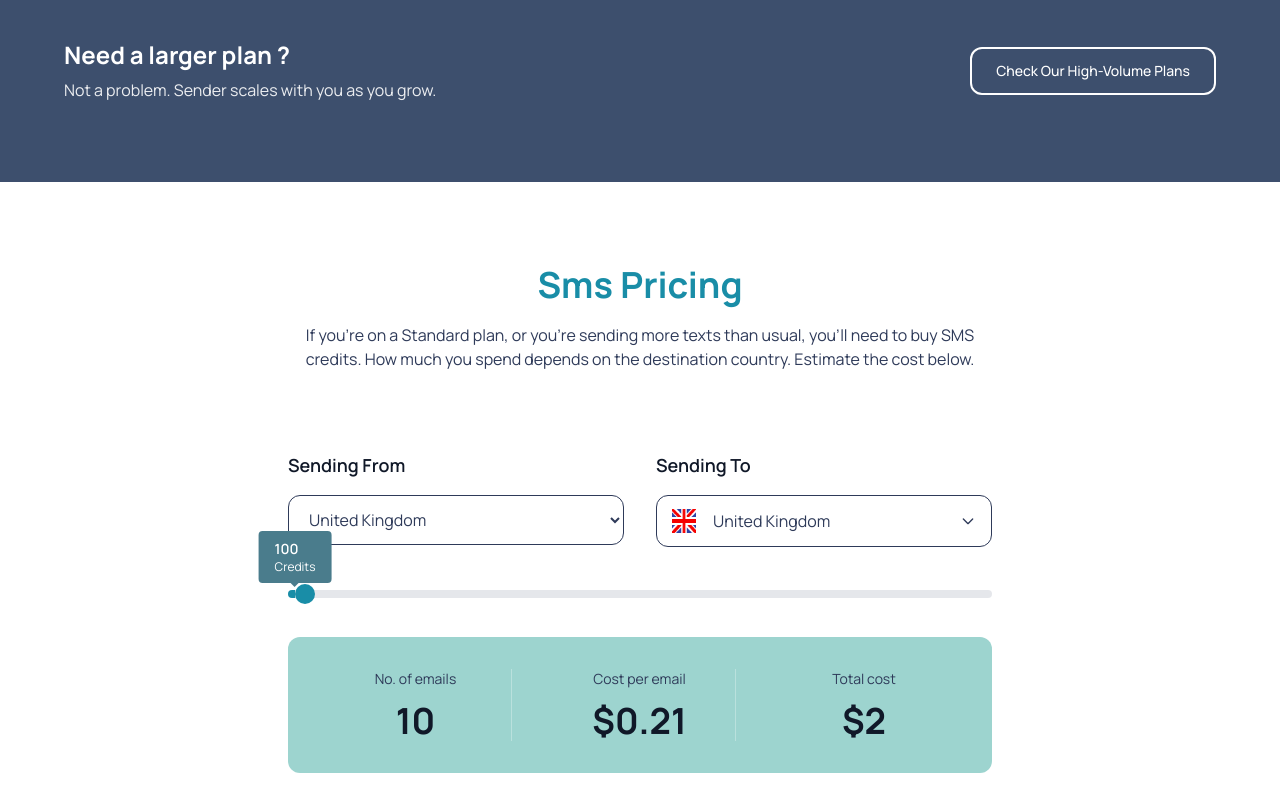
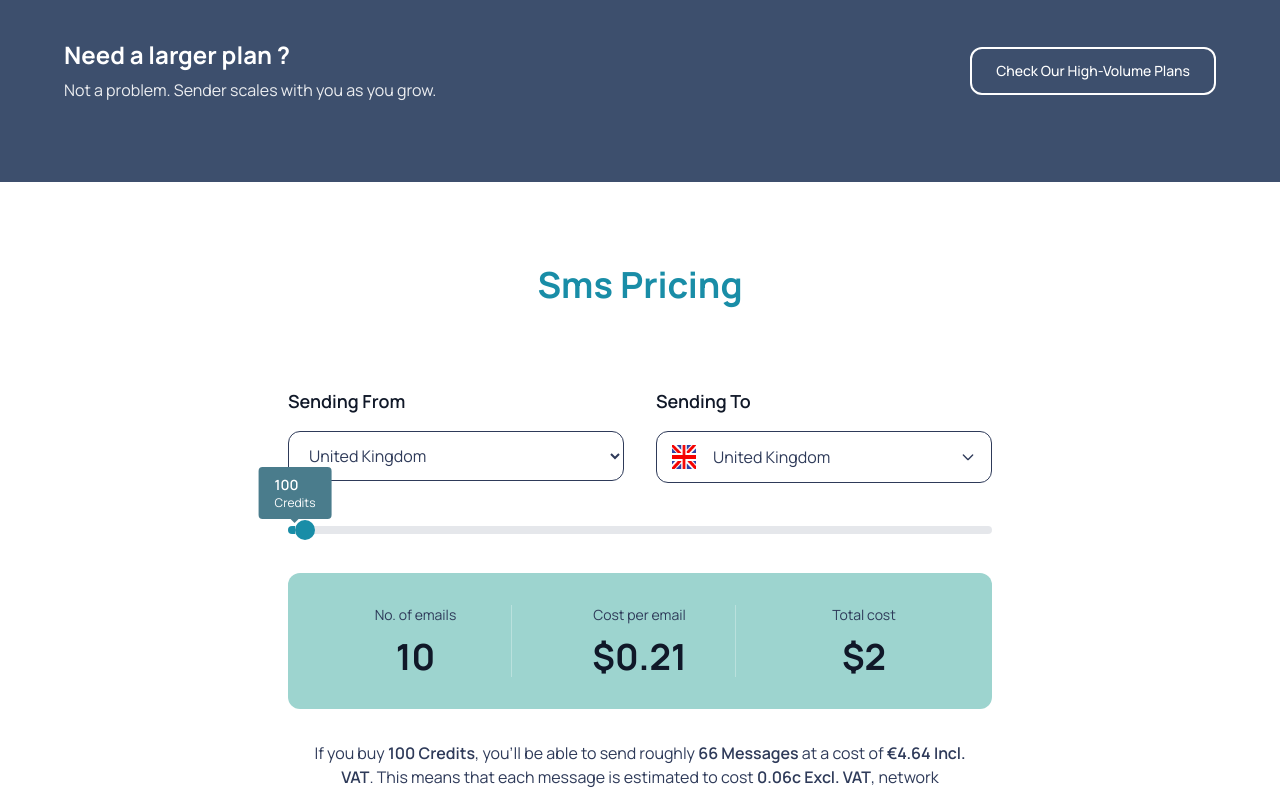
Before and after one commit to hrihorianvilen-netizen/mailerblend, a Next.js app: page /pricing in a window 1280 px wide. Shown: the part 2000-2793 px from the top of the page. Built offline with nearby package versions, Linux system fonts and the light colour scheme.

Commit message:
fix: updated header and sms pricing

```diff
--- a/src/app/(main)/pricing/page.tsx
+++ b/src/app/(main)/pricing/page.tsx
@@ -339,9 +339,6 @@ export default function PricingPage() {
               <h2 className="text-2xl sm:text-3xl md:text-4xl font-bold text-[#198DA7] mb-4">
                 Sms Pricing
               </h2>
-              <p className="text-sm sm:text-base text-gray-700 max-w-2xl mx-auto">
-                {`If you're on a Standard plan, or you're sending more texts than usual, you'll need to buy SMS credits. How much you spend depends on the destination country. Estimate the cost below.`}
-              </p>
             </div>
 
             {/* Calculator */}
@@ -427,8 +424,29 @@ export default function PricingPage() {
                 </div>
               </div>
 
-              {/* Get a Quote Button */}
+              {/* Get a Quote Section */}
               <div className="text-center">
+                <p className="text-sm sm:text-base text-gray-700 max-w-2xl mx-auto mb-4">
+                  {(() => {
+                    const credits = sendingPlan === 0 ? 4000 : sendingPlan;
+                    const messages = Math.floor(credits / 1.496); // 1.496 credits per message ≈ 3340 msgs per 5000 credits
+                    const costPerCredit = 0.037752; // €188.76 / 5000 credits
+                    const totalCost = credits * costPerCredit;
+                    const costPerMessage = (totalCost / messages).toFixed(2); // Euro per message
+                    const vatMultiplier = 1.23; // 23% VAT (EU example)
+                    const totalInclVAT = (totalCost * vatMultiplier).toFixed(2);
+
+                    return (
+                      <>
+                        If you buy <span className="font-semibold">{credits.toLocaleString()} Credits</span>, you'll be able to send roughly{' '}
+                        <span className="font-semibold">{messages.toLocaleString()} Messages</span> at a cost of{' '}
+                        <span className="font-semibold">€{totalInclVAT} Incl. VAT</span>. This means that each message is estimated to cost{' '}
+                        <span className="font-semibold">{costPerMessage}c Excl. VAT</span>, network dependent.
+                      </>
+                    );
+                  })()}
+                </p>
+
                 <Button size="lg" className="bg-[#3D4F6D] text-white hover:bg-[#2D3F5D] px-12">
                   Get a Quote
                 </Button>
--- a/src/app/(main)/transactional-sms-api/page.tsx
+++ b/src/app/(main)/transactional-sms-api/page.tsx
@@ -64,9 +64,6 @@ export default function SmsApiPage() {
                   <h2 className="text-2xl sm:text-3xl font-bold text-[#198DA7] mb-4">
                     SMS Pricing
                   </h2>
-                  <p className="text-sm sm:text-base text-gray-700">
-                    {`If you're on a Standard plan, or you're sending more texts than usual, you'll need to buy SMS credits. How much you spend depends on the destination country. Estimate the cost below.`}
-                  </p>
                 </div>
 
                 {/* Country Selectors */}
@@ -149,9 +146,29 @@ export default function SmsApiPage() {
                     </div>
                   </div>
                 </div>
+                {/* Get a Quote Section */}
+                <div className="text-center">
+                  <p className="text-sm sm:text-base text-gray-700 max-w-2xl mx-auto mb-4">
+                    {(() => {
+                      const credits = sendingPlan === 0 ? 4000 : sendingPlan;
+                      const messages = Math.floor(credits / 1.496); // 1.496 credits per message ≈ 3340 msgs per 5000 credits
+                      const costPerCredit = 0.037752; // €188.76 / 5000 credits
+                      const totalCost = credits * costPerCredit;
+                      const costPerMessage = (totalCost / messages).toFixed(2); // Euro per message
+                      const vatMultiplier = 1.23; // 23% VAT (EU example)
+                      const totalInclVAT = (totalCost * vatMultiplier).toFixed(2);
 
-                {/* Get a Quote Button */}
-                <div className="text-center">
+                      return (
+                        <>
+                          If you buy <span className="font-semibold">{credits.toLocaleString()} Credits</span>, you'll be able to send roughly{' '}
+                          <span className="font-semibold">{messages.toLocaleString()} Messages</span> at a cost of{' '}
+                          <span className="font-semibold">${totalInclVAT} Incl. VAT</span>. This means that each message is estimated to cost{' '}
+                          <span className="font-semibold">{costPerMessage}c Excl. VAT</span>, network dependent.
+                        </>
+                      );
+                    })()}
+                  </p>
+
                   <Button size="lg" className="bg-[#3D4F6D] text-white hover:bg-[#2D3F5D] px-12">
                     Get a Quote
                   </Button>
--- a/src/components/layout/Header.tsx
+++ b/src/components/layout/Header.tsx
@@ -1,11 +1,12 @@
 'use client';
 
-import React, { useState } from 'react';
+import React, { useState, useRef, useEffect } from 'react';
 import Link from 'next/link';
 import Image from 'next/image';
 import { Menu, X, User, ChevronDown } from 'lucide-react';
 import { Container } from '@/components/ui/Container';
 import { Button } from '@/components/ui/Button';
+import { AnimatePresence, motion } from 'framer-motion';
 
 const featuresLinks = [
   { label: 'Email Marketing Automation', href: '/email-marketing-automation' },
@@ -21,6 +22,26 @@ export const Header = () => {
   const [mobileMenuOpen, setMobileMenuOpen] = useState(false);
   const [featuresOpen, setFeaturesOpen] = useState(false);
   const [mobileFeaturesOpen, setMobileFeaturesOpen] = useState(false);
+
+  const featuresRef = useRef<HTMLDivElement>(null);
+
+  useEffect(() => {
+    const handleClickOutside = (event: MouseEvent) => {
+      if (featuresRef.current && !featuresRef.current.contains(event.target as Node)) {
+        setFeaturesOpen(false);
+      }
+    };
+
+    if (featuresOpen) {
+      document.addEventListener('mousedown', handleClickOutside);
+    } else {
+      document.removeEventListener('mousedown', handleClickOutside);
+    }
+
+    return () => {
+      document.removeEventListener('mousedown', handleClickOutside);
+    };
+  }, [featuresOpen]);
 
   return (
     <header className="bg-header-bg border-gray-400 sticky top-0 z-50">
@@ -40,33 +61,39 @@ export const Header = () => {
               Home
             </Link>
 
-            {/* Features Dropdown */}
-            <div
-              className="relative"
-              onMouseEnter={() => setFeaturesOpen(true)}
-              onMouseLeave={() => setFeaturesOpen(false)}
-            >
+            <div className="relative" ref={featuresRef}>
               <button
+                onClick={() => setFeaturesOpen(!featuresOpen)}
                 className="flex items-center gap-1 text-foreground hover:text-primary transition-colors duration-200 font-medium"
               >
                 Features
-                <ChevronDown className={`w-4 h-4 transition-transform ${featuresOpen ? 'rotate-180' : ''}`} />
+                <ChevronDown
+                  className={`w-4 h-4 transition-transform ${featuresOpen ? 'rotate-180' : ''}`}
+                />
               </button>
 
-              {/* Dropdown Menu */}
+              <AnimatePresence>
                 {featuresOpen && (
-                <div className="absolute top-full left-0 mt-2 w-72 bg-white rounded-lg shadow-lg border border-gray-200 py-2 z-50">
+                  <motion.div
+                    initial={{ opacity: 0, y: -8 }}
+                    animate={{ opacity: 1, y: 0 }}
+                    exit={{ opacity: 0, y: -8 }}
+                    transition={{ duration: 0.2, ease: 'easeInOut' }}
+                    className="absolute top-full left-0 mt-2 w-72 bg-white rounded-lg shadow-lg border border-gray-200 py-2 z-50"
+                  >
                     {featuresLinks.map((link) => (
                       <Link
                         key={link.href}
                         href={link.href}
                         className="block px-4 py-2 text-sm text-gray-700 hover:bg-gray-100 hover:text-primary transition-colors"
+                        onClick={() => setFeaturesOpen(false)}
                       >
                         {link.label}
                       </Link>
                     ))}
-                </div>
+                  </motion.div>
                 )}
+              </AnimatePresence>
             </div>
 
             <Link
@@ -123,7 +150,9 @@ export const Header = () => {
                   className="flex items-center justify-between w-full text-foreground hover:text-primary transition-colors duration-200 font-medium"
                 >
                   Features
-                  <ChevronDown className={`w-4 h-4 transition-transform ${mobileFeaturesOpen ? 'rotate-180' : ''}`} />
+                  <ChevronDown
+                    className={`w-4 h-4 transition-transform ${mobileFeaturesOpen ? 'rotate-180' : ''}`}
+                  />
                 </button>
                 {mobileFeaturesOpen && (
                   <div className="mt-2 ml-4 space-y-2">
```
Lines whose indentation alone changed are shown as unchanged.
